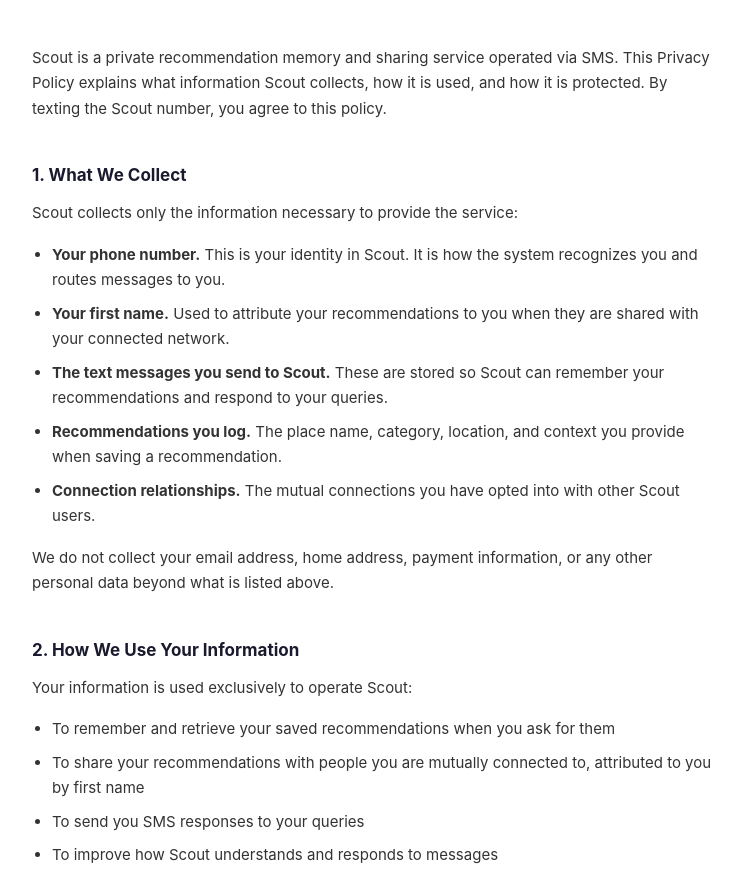
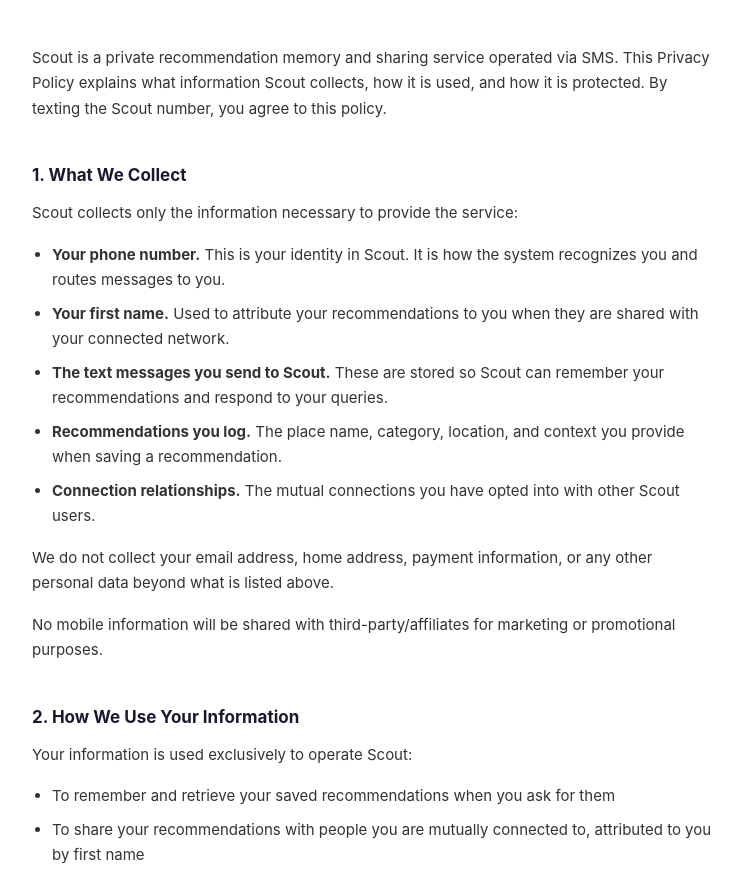
Before and after one commit to jshdvnwns/scout-legal, a plain HTML site: page 20260509.scout-privacy-policy.html in a window 1280 px wide. Shown: the part 198-1071 px from the top of the page, without its empty margins (268-1009 px from the left). Drawn offline with Linux system fonts and the light colour scheme.

Commit message:
Update 20260509.scout-privacy-policy.html

```diff
--- a/20260509.scout-privacy-policy.html
+++ b/20260509.scout-privacy-policy.html
@@ -73,6 +73,7 @@
       <li><strong>Connection relationships.</strong> The mutual connections you have opted into with other Scout users.</li>
     </ul>
     <p>We do not collect your email address, home address, payment information, or any other personal data beyond what is listed above.</p>
+    <p>No mobile information will be shared with third-party/affiliates for marketing or promotional purposes.</p>
 
     <h2>2. How We Use Your Information</h2>
     <p>Your information is used exclusively to operate Scout:</p>
```
